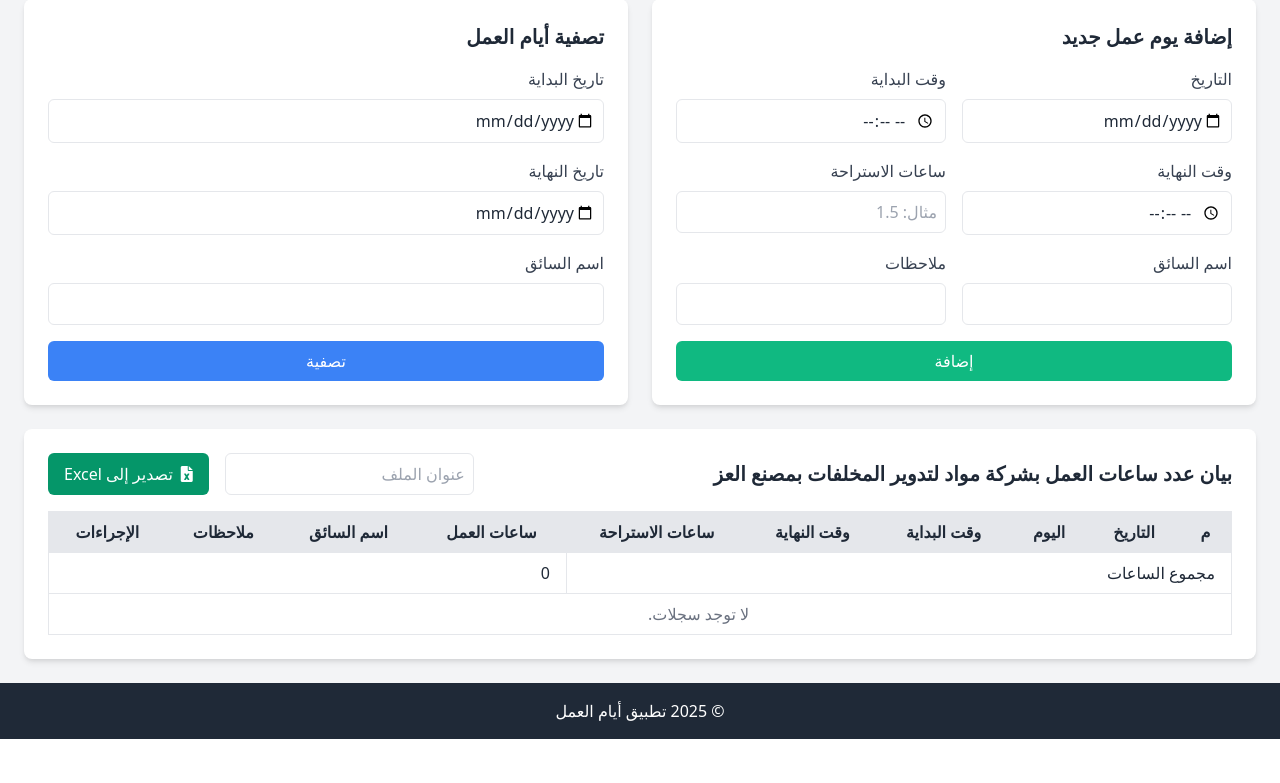
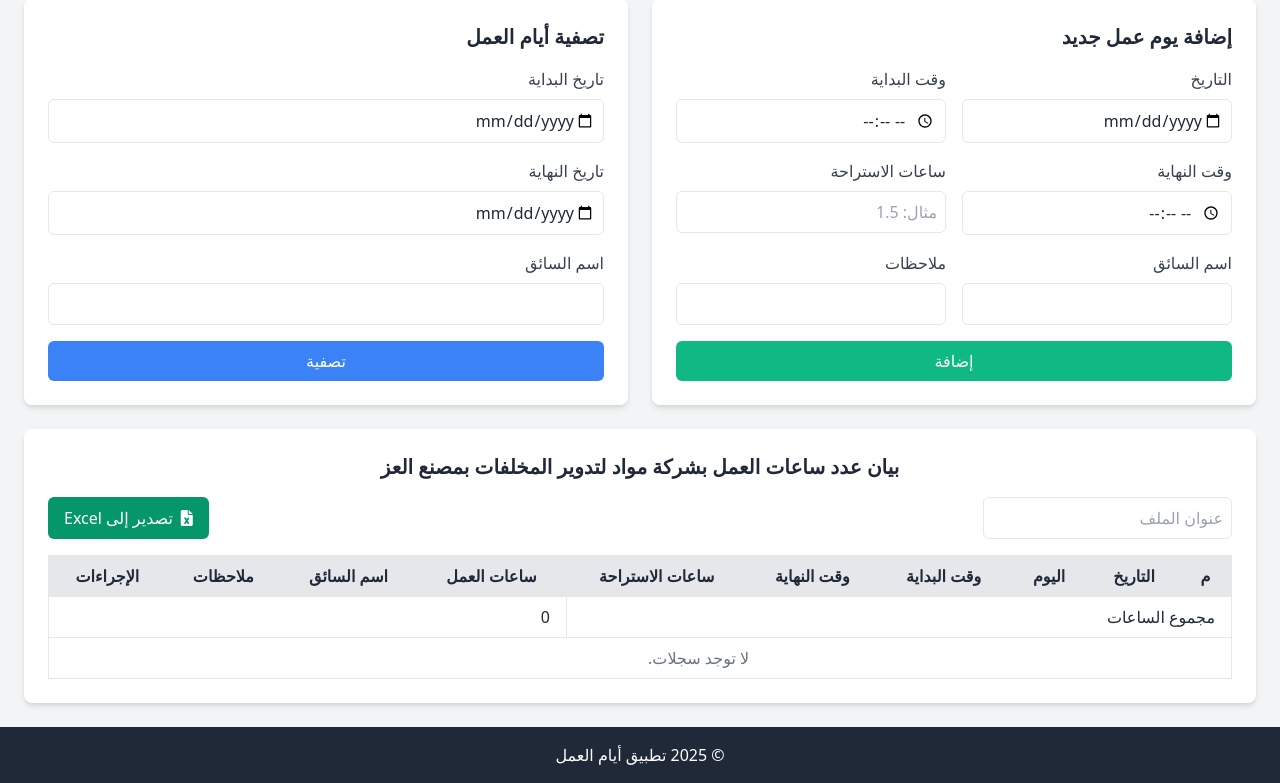
Before and after one commit to EbraheemTammam/Mawad, a FastAPI app: page / in a window 1280 px wide. Shown: the part 89-872 px from the top of the page. Before the commit the page ends 828 px from the top, so only its background shows below. Run offline with FastAPI, Linux system fonts and the light colour scheme; data that the repository does not hold is empty.

Commit message:
[STYLE] Adjust h2 layout

```diff
--- a/templates/home.html
+++ b/templates/home.html
@@ -1,40 +1,77 @@
-{% extends "base.html" %}
-
-{% block title %}أيام العمل - متتبع{% endblock %}
-
-{% block content %}
+{% extends "base.html" %} {% block title %}أيام العمل - متتبع{% endblock %} {%
+block content %}
 <!-- Filter and Create Forms (Side by Side Above Table) -->
 <div class="flex flex-col md:flex-row gap-6 mb-6">
   <!-- Create Form -->
   <div class="bg-white p-6 rounded-lg shadow-md flex-1">
     <h2 class="text-xl font-semibold mb-4 text-right">إضافة يوم عمل جديد</h2>
-        <form method="post" action="/create" class="grid grid-cols-1 md:grid-cols-2 gap-4">
+    <form
+      method="post"
+      action="/create"
+      class="grid grid-cols-1 md:grid-cols-2 gap-4"
+    >
       <div>
         <label class="block text-gray-700 text-right">التاريخ</label>
-                <input type="date" name="date" required class="w-full p-2 border rounded-md text-right">
+        <input
+          type="date"
+          name="date"
+          required
+          class="w-full p-2 border rounded-md text-right"
+        />
       </div>
       <div>
         <label class="block text-gray-700 text-right">وقت البداية</label>
-                <input type="time" name="start_time" required class="w-full p-2 border rounded-md text-right">
+        <input
+          type="time"
+          name="start_time"
+          required
+          class="w-full p-2 border rounded-md text-right"
+        />
       </div>
       <div>
         <label class="block text-gray-700 text-right">وقت النهاية</label>
-                <input type="time" name="end_time" required class="w-full p-2 border rounded-md text-right">
+        <input
+          type="time"
+          name="end_time"
+          required
+          class="w-full p-2 border rounded-md text-right"
+        />
       </div>
       <div>
         <label class="block text-gray-700 text-right">ساعات الاستراحة</label>
-                <input type="number" step="0.1" name="break_hours" required class="w-full p-2 border rounded-md text-right" placeholder="مثال: 1.5">
+        <input
+          type="number"
+          step="0.1"
+          name="break_hours"
+          required
+          class="w-full p-2 border rounded-md text-right"
+          placeholder="مثال: 1.5"
+        />
       </div>
       <div>
         <label class="block text-gray-700 text-right">اسم السائق</label>
-                <input type="text" name="driver_name" required class="w-full p-2 border rounded-md text-right">
+        <input
+          type="text"
+          name="driver_name"
+          required
+          class="w-full p-2 border rounded-md text-right"
+        />
       </div>
       <div>
         <label class="block text-gray-700 text-right">ملاحظات</label>
-                <input type="text" name="notes" class="w-full p-2 border rounded-md text-right">
+        <input
+          type="text"
+          name="notes"
+          class="w-full p-2 border rounded-md text-right"
+        />
       </div>
       <div class="md:col-span-2">
-                <button type="submit" class="bg-green-500 text-white px-4 py-2 rounded-md hover:bg-green-600 w-full">إضافة</button>
+        <button
+          type="submit"
+          class="bg-green-500 text-white px-4 py-2 rounded-md hover:bg-green-600 w-full"
+        >
+          إضافة
+        </button>
       </div>
     </form>
   </div>
@@ -45,18 +82,38 @@
     <form method="get" class="grid grid-cols-1 gap-4">
       <div>
         <label class="block text-gray-700 text-right">تاريخ البداية</label>
-                <input type="date" name="start_date" value="{{ start_date or '' }}" class="w-full p-2 border rounded-md text-right">
+        <input
+          type="date"
+          name="start_date"
+          value="{{ start_date or '' }}"
+          class="w-full p-2 border rounded-md text-right"
+        />
       </div>
       <div>
         <label class="block text-gray-700 text-right">تاريخ النهاية</label>
-                <input type="date" name="end_date" value="{{ end_date or '' }}" class="w-full p-2 border rounded-md text-right">
+        <input
+          type="date"
+          name="end_date"
+          value="{{ end_date or '' }}"
+          class="w-full p-2 border rounded-md text-right"
+        />
       </div>
       <div>
         <label class="block text-gray-700 text-right">اسم السائق</label>
-                <input type="text" name="driver_name" value="{{ driver_name or '' }}" class="w-full p-2 border rounded-md text-right">
+        <input
+          type="text"
+          name="driver_name"
+          value="{{ driver_name or '' }}"
+          class="w-full p-2 border rounded-md text-right"
+        />
       </div>
       <div>
-                <button type="submit" class="bg-blue-500 text-white px-4 py-2 rounded-md hover:bg-blue-600 w-full">تصفية</button>
+        <button
+          type="submit"
+          class="bg-blue-500 text-white px-4 py-2 rounded-md hover:bg-blue-600 w-full"
+        >
+          تصفية
+        </button>
       </div>
     </form>
   </div>
@@ -64,17 +121,31 @@
 
 <!-- WorkDay Table -->
 <div class="bg-white p-6 rounded-lg shadow-md">
-    <div class="flex items-center justify-between mb-4">
   <!-- Heading -->
-        <h2 class="text-xl font-semibold text-right">بيان عدد ساعات العمل بشركة مواد لتدوير المخلفات بمصنع العز</h2>
-
+  <h2 class="text-xl font-semibold text-center mb-4">
+    بيان عدد ساعات العمل بشركة مواد لتدوير المخلفات بمصنع العز
+  </h2>
+  <div class="flex flex-wrap overflow-auto justify-between items-center mb-4">
     <!-- Export Excel Form -->
-        <form method="post" action="/export_excel" class="flex justify-end gap-4">
-            <input type="hidden" name="start_date" value="{{ start_date or '' }}">
-            <input type="hidden" name="end_date" value="{{ end_date or '' }}">
-            <input type="hidden" name="driver_name" value="{{ driver_name or '' }}">
-            <input type="text" name="title" placeholder="عنوان الملف" required class="p-2 border rounded-md text-right">
-            <button type="submit" class="bg-green-600 text-white px-4 rounded-md hover:bg-green-700">
+    <form
+      method="post"
+      action="/export_excel"
+      class="flex flex-row justify-between w-full gap-4"
+    >
+      <input type="hidden" name="start_date" value="{{ start_date or '' }}" />
+      <input type="hidden" name="end_date" value="{{ end_date or '' }}" />
+      <input type="hidden" name="driver_name" value="{{ driver_name or '' }}" />
+      <input
+        type="text"
+        name="title"
+        placeholder="عنوان الملف"
+        required
+        class="p-2 border rounded-md text-right"
+      />
+      <button
+        type="submit"
+        class="bg-green-600 text-white px-4 rounded-md hover:bg-green-700"
+      >
         <i class="fas fa-file-excel ml-2"></i>تصدير إلى Excel
       </button>
     </form>
@@ -98,21 +169,41 @@
       </thead>
       <tbody>
         {% for workday in workdays %}
-                <tr data-id="{{ workday.id }}" class="hover:bg-gray-100 text-center align-middle">
+        <tr
+          data-id="{{ workday.id }}"
+          class="hover:bg-gray-100 text-center align-middle"
+        >
           <td class="py-2 px-4 border">{{ workdays.index(workday) + 1 }}</td>
-                    <td class="py-2 px-4 border">{{ workday.date.strftime('%Y-%m-%d') }}</td>
+          <td class="py-2 px-4 border">
+            {{ workday.date.strftime('%Y-%m-%d') }}
+          </td>
           <td class="py-2 px-4 border">{{ workday.weekday }}</td>
-                    <td class="py-2 px-4 border">{{ workday.start_time.strftime('%I:%M %p') }}</td>
-                    <td class="py-2 px-4 border">{{ workday.end_time.strftime('%I:%M %p') }}</td>
-                    <td class="py-2 px-4 border">{{ workday.break_hours.total_seconds() / 3600 | round(2) }}</td>
-                    <td class="py-2 px-4 border">{{ workday.work_hours.total_seconds() / 3600 | round(2) }}</td>
+          <td class="py-2 px-4 border">
+            {{ workday.start_time.strftime('%I:%M %p') }}
+          </td>
+          <td class="py-2 px-4 border">
+            {{ workday.end_time.strftime('%I:%M %p') }}
+          </td>
+          <td class="py-2 px-4 border">
+            {{ workday.break_hours.total_seconds() / 3600 | round(2) }}
+          </td>
+          <td class="py-2 px-4 border">
+            {{ workday.work_hours.total_seconds() / 3600 | round(2) }}
+          </td>
           <td class="py-2 px-4 border">{{ workday.driver_name }}</td>
           <td class="py-2 px-4 border">{{ workday.notes }}</td>
           <td class="py-2 px-4 border">
-                        <button onclick="showModal('{{ workday.id }}')" class="text-yellow-500 hover:text-yellow-600 ml-2">
+            <button
+              onclick="showModal('{{ workday.id }}')"
+              class="text-yellow-500 hover:text-yellow-600 ml-2"
+            >
               <i class="fas fa-edit"></i>
             </button>
-                        <form method="post" action="/delete/{{ workday.id }}" class="inline">
+            <form
+              method="post"
+              action="/delete/{{ workday.id }}"
+              class="inline"
+            >
               <button type="submit" class="text-red-500 hover:text-red-600">
                 <i class="fas fa-trash"></i>
               </button>
@@ -122,11 +213,15 @@
         {% endfor %}
         <tr class="hover:bg-gray-100">
           <td colspan="6" class="py-2 px-4 border">مجموع الساعات</td>
-                    <td colspan="4" class="py-2 px-4 border">{{ sum_work_hours | round(2) }}</td>
+          <td colspan="4" class="py-2 px-4 border">
+            {{ sum_work_hours | round(2) }}
+          </td>
         </tr>
         {% if not workdays %}
         <tr>
-                    <td colspan="9" class="py-2 px-4 text-center text-gray-500">لا توجد سجلات.</td>
+          <td colspan="9" class="py-2 px-4 text-center text-gray-500">
+            لا توجد سجلات.
+          </td>
         </tr>
         {% endif %}
       </tbody>
@@ -138,34 +233,79 @@
 <div id="updateModal" class="modal">
   <div class="modal-content">
     <h2 class="text-xl font-semibold mb-4 text-right">تعديل يوم عمل</h2>
-        <form id="updateForm" method="post" class="grid grid-cols-1 md:grid-cols-2 gap-4">
+    <form
+      id="updateForm"
+      method="post"
+      class="grid grid-cols-1 md:grid-cols-2 gap-4"
+    >
       <div>
         <label class="block text-gray-700 text-right">التاريخ</label>
-                <input type="date" name="date" required class="w-full p-2 border rounded-md text-right">
+        <input
+          type="date"
+          name="date"
+          required
+          class="w-full p-2 border rounded-md text-right"
+        />
       </div>
       <div>
         <label class="block text-gray-700 text-right">وقت البداية</label>
-                <input type="time" name="start_time" required class="w-full p-2 border rounded-md text-right">
+        <input
+          type="time"
+          name="start_time"
+          required
+          class="w-full p-2 border rounded-md text-right"
+        />
       </div>
       <div>
         <label class="block text-gray-700 text-right">وقت النهاية</label>
-                <input type="time" name="end_time" required class="w-full p-2 border rounded-md text-right">
+        <input
+          type="time"
+          name="end_time"
+          required
+          class="w-full p-2 border rounded-md text-right"
+        />
       </div>
       <div>
         <label class="block text-gray-700 text-right">ساعات الاستراحة</label>
-                <input type="number" step="0.1" name="break_hours" required class="w-full p-2 border rounded-md text-right">
+        <input
+          type="number"
+          step="0.1"
+          name="break_hours"
+          required
+          class="w-full p-2 border rounded-md text-right"
+        />
       </div>
       <div>
         <label class="block text-gray-700 text-right">اسم السائق</label>
-                <input type="text" name="driver_name" required class="w-full p-2 border rounded-md text-right">
+        <input
+          type="text"
+          name="driver_name"
+          required
+          class="w-full p-2 border rounded-md text-right"
+        />
       </div>
       <div>
         <label class="block text-gray-700 text-right">ملاحظات</label>
-                <input type="text" name="notes" class="w-full p-2 border rounded-md text-right">
+        <input
+          type="text"
+          name="notes"
+          class="w-full p-2 border rounded-md text-right"
+        />
       </div>
       <div class="md:col-span-2 flex justify-end gap-2">
-                <button type="submit" class="bg-yellow-500 text-white px-4 py-2 rounded-md hover:bg-yellow-600">حفظ</button>
-                <button type="button" onclick="hideModal()" class="bg-gray-500 text-white px-4 py-2 rounded-md hover:bg-gray-600">إلغاء</button>
+        <button
+          type="submit"
+          class="bg-yellow-500 text-white px-4 py-2 rounded-md hover:bg-yellow-600"
+        >
+          حفظ
+        </button>
+        <button
+          type="button"
+          onclick="hideModal()"
+          class="bg-gray-500 text-white px-4 py-2 rounded-md hover:bg-gray-600"
+        >
+          إلغاء
+        </button>
       </div>
     </form>
   </div>
@@ -173,8 +313,8 @@
 
 <script>
   function showModal(id) {
-        const modal = document.getElementById('updateModal');
-        const form = document.getElementById('updateForm');
+    const modal = document.getElementById("updateModal");
+    const form = document.getElementById("updateForm");
     form.action = `/update/${id}`;
 
     // Find the row by data-id attribute
@@ -183,21 +323,25 @@
       console.error(`Row with id ${id} not found`);
       return;
     }
-        const cells = row.getElementsByTagName('td');
+    const cells = row.getElementsByTagName("td");
 
     // Populate form fields
-        form.elements['date'].value = cells[1].innerText;
-        form.elements['start_time'].value = cells[3].innerText.split(' ')[0].padStart(5, '0');
-        form.elements['end_time'].value = cells[4].innerText.split(' ')[0].padStart(5, '0');
-        form.elements['break_hours'].value = cells[5].innerText;
-        form.elements['driver_name'].value = cells[7].innerText;
-        form.elements['notes'].value = cells[8].innerText;
+    form.elements["date"].value = cells[1].innerText;
+    form.elements["start_time"].value = cells[3].innerText
+      .split(" ")[0]
+      .padStart(5, "0");
+    form.elements["end_time"].value = cells[4].innerText
+      .split(" ")[0]
+      .padStart(5, "0");
+    form.elements["break_hours"].value = cells[5].innerText;
+    form.elements["driver_name"].value = cells[7].innerText;
+    form.elements["notes"].value = cells[8].innerText;
 
-        modal.classList.add('show');
+    modal.classList.add("show");
   }
 
   function hideModal() {
-        document.getElementById('updateModal').classList.remove('show');
+    document.getElementById("updateModal").classList.remove("show");
   }
 </script>
 {% endblock %}
```
Lines whose indentation alone changed are shown as unchanged.
